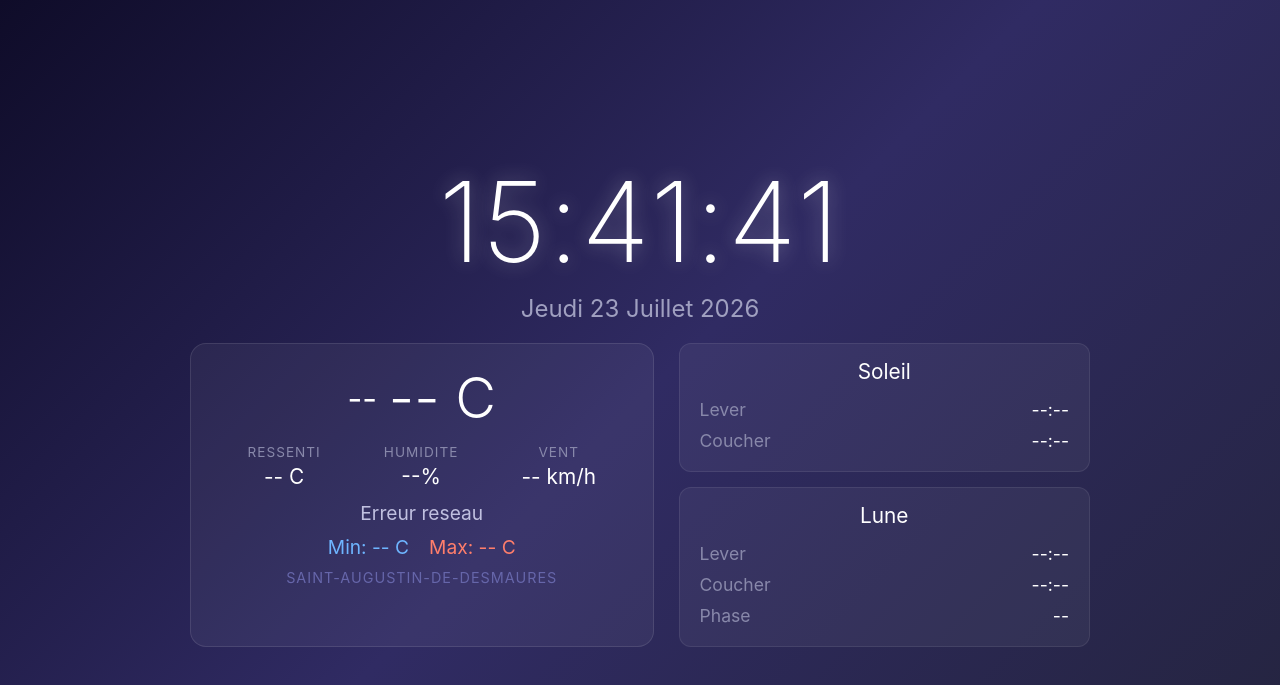
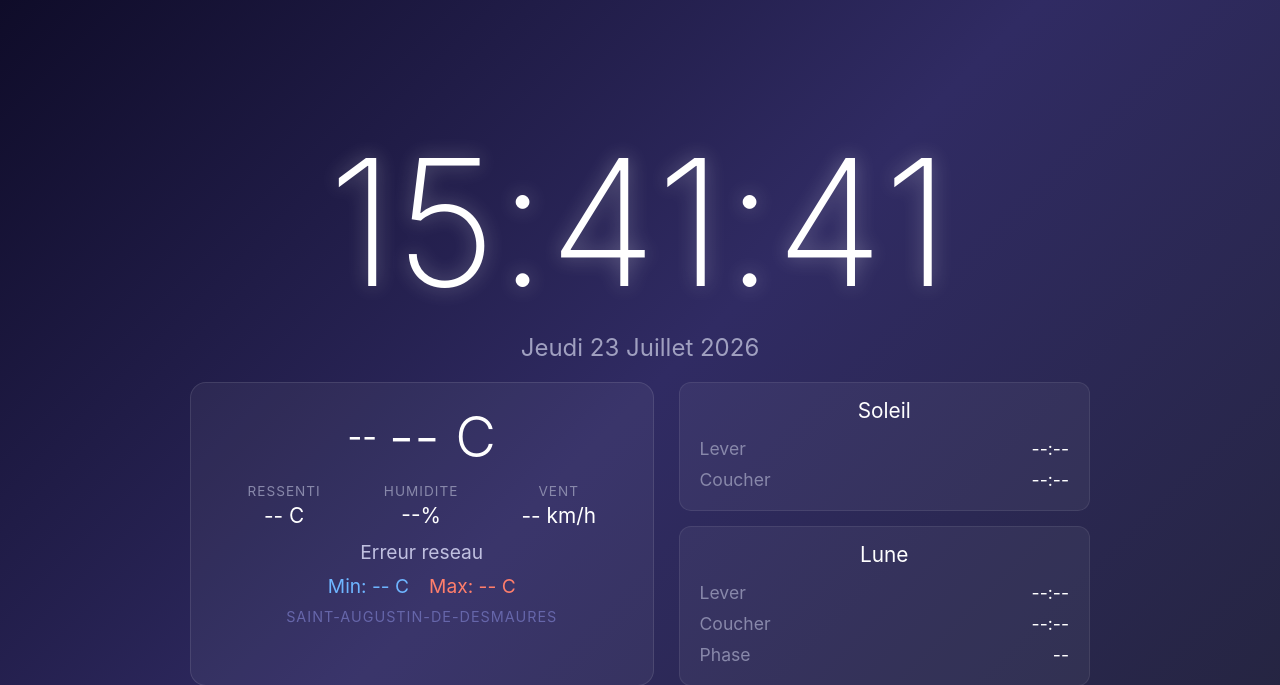
Before and after one commit to mbargone/Ipad-control-center, a Python web app: template templates/index.html in a window 1280 px wide. Shown: the top 685 px of the page. Run offline with Jinja, Linux system fonts and the light colour scheme; the template is opened without the code that fills it, so the values that code supplies are empty.

Commit message:
Horloge agrandie a 11rem (10% de plus que le 10rem precedent)

```diff
--- a/static/style.css
+++ b/static/style.css
@@ -35,7 +35,7 @@
 }
 
 .time {
-    font-size: 7rem;
+    font-size: 11rem;
     font-weight: 200;
     letter-spacing: 2px;
     text-shadow: 0 0 20px rgba(255, 255, 255, 0.3);
```
